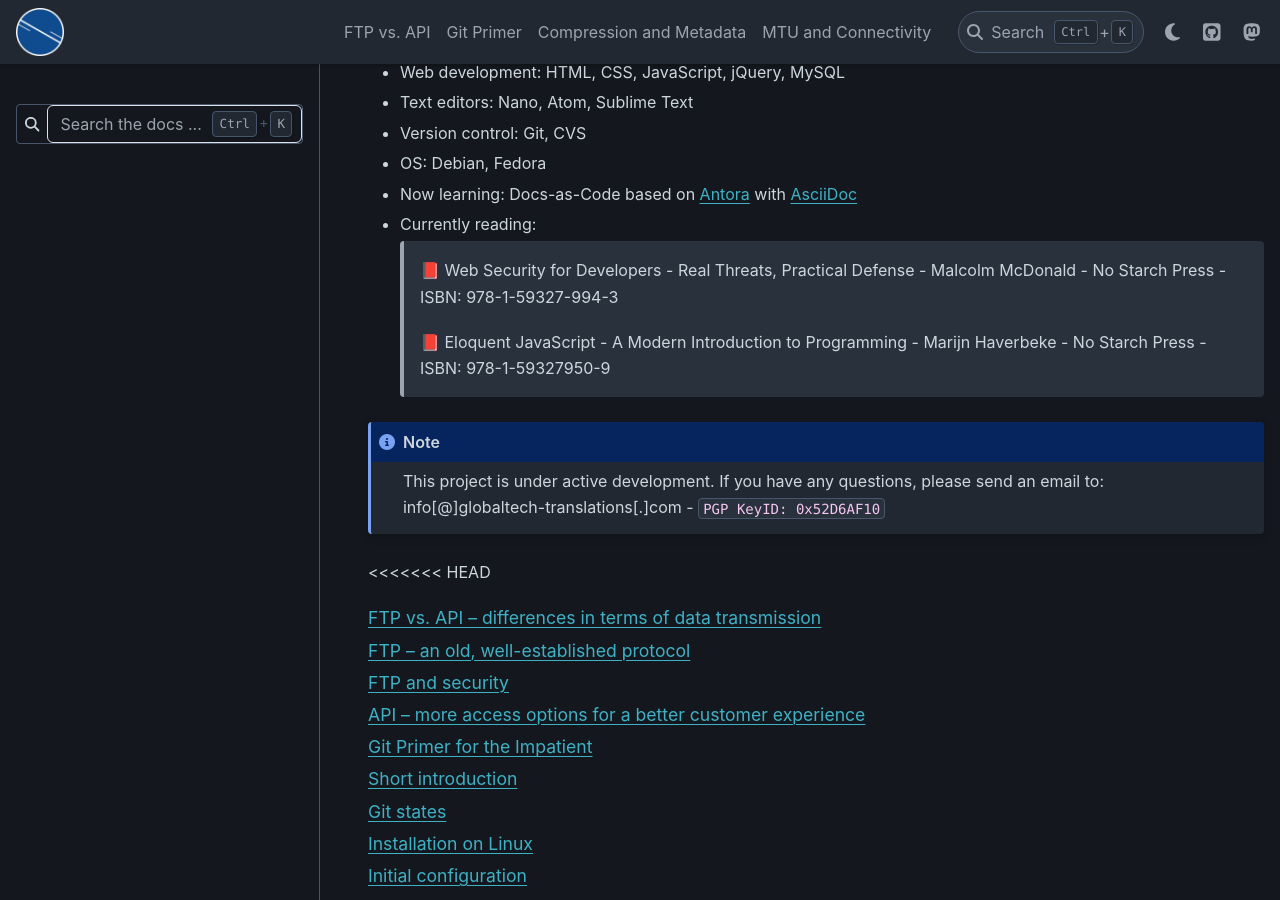
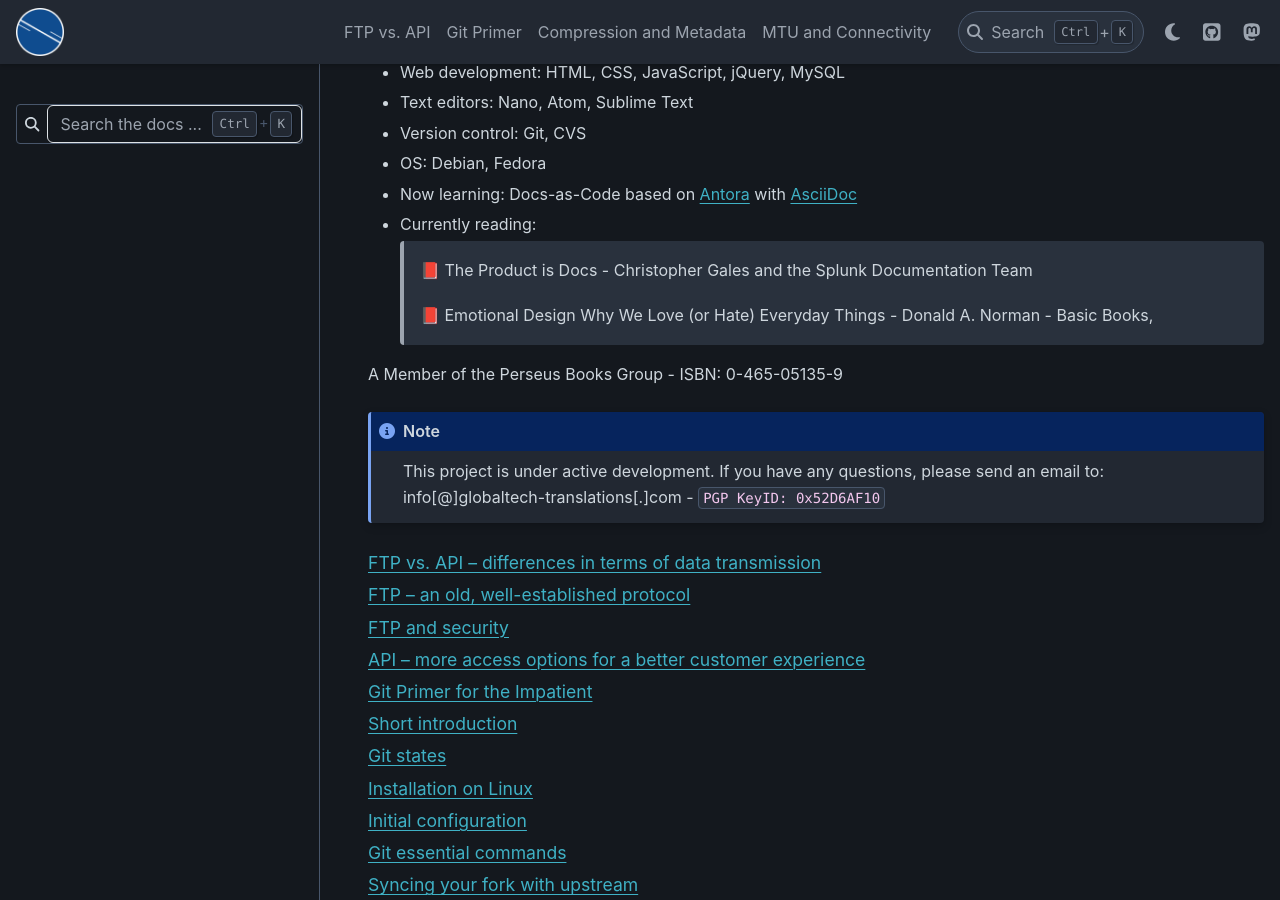
Before and after one commit to ka2in/bits4docs, a Sphinx documentation site: the page built from docs/source/index.rst, in a window 1280 px wide and 900 px high, scrolled down 406 px. Built offline with Sphinx 7.4.7 and the PyData theme 0.15.4, drawn with Linux system fonts in a browser that asks for light colours.

Commit message:
Adjusting the index file

```diff
--- a/docs/source/index.rst
+++ b/docs/source/index.rst
@@ -25,18 +25,16 @@
 - Now learning: Docs-as-Code based on `Antora <https://antora.org/>`_ with `AsciiDoc <https://asciidoc-py.github.io/>`_
 - Currently reading:
 
-      |:closed_book:| Web Security for Developers - Real Threats, Practical Defense - Malcolm McDonald - No Starch Press - ISBN: 978-1-59327-994-3
+      |:closed_book:| The Product is Docs - Christopher Gales and the Splunk Documentation Team
 
-      |:closed_book:| Eloquent JavaScript - A Modern Introduction to Programming - Marijn Haverbeke - No Starch Press - ISBN: 978-1-59327950-9
+      |:closed_book:| Emotional Design Why We Love (or Hate) Everyday Things - Donald A. Norman - Basic Books,
+A Member of the Perseus Books Group - ISBN: 0-465-05135-9
 
 
 .. note::
 
    This project is under active development. If you have any questions, please send an email to: info[@]globaltech-translations[.]com - ``PGP KeyID: 0x52D6AF10``
-<<<<<<< HEAD
 
-=======
->>>>>>> easydocbranch
 
 .. toctree::
    :maxdepth: 2
```
